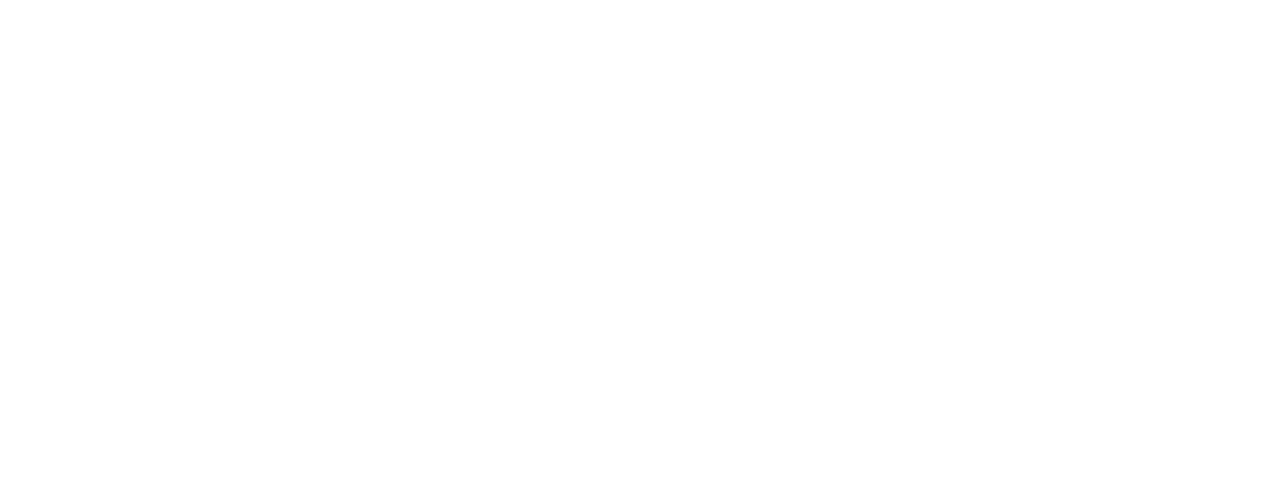
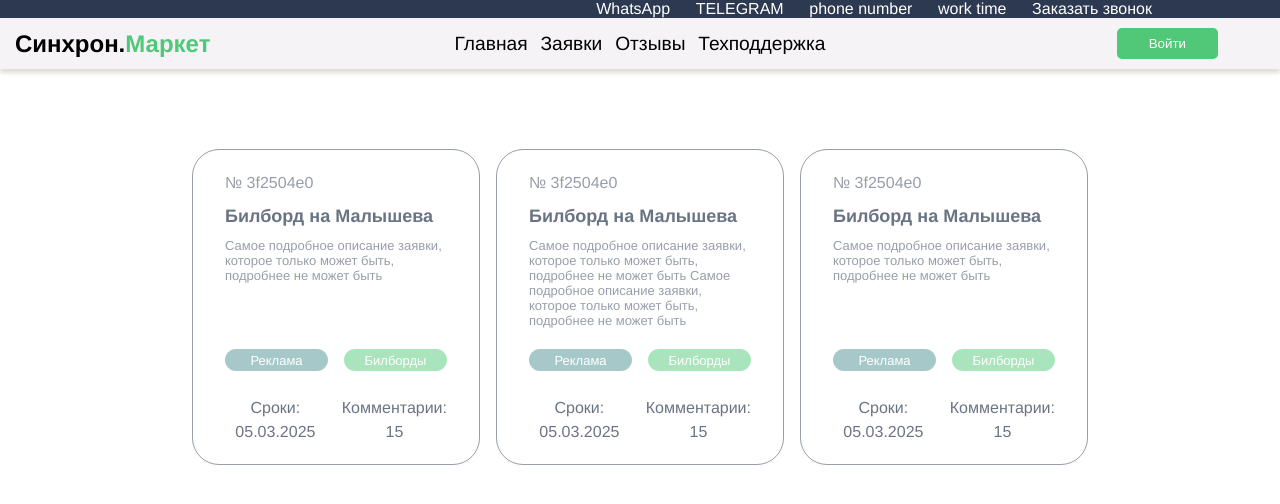
Before and after one commit to startsevIT/Synchron.Market, a React (Create React App) app: page /orders in a window 1280 px wide. Before the commit this address had no page. Shown: the top 504 px of the page. Built offline with nearby package versions, Linux system fonts and the light colour scheme.

Commit message:
Create orders page

```diff
--- a/src/App.js
+++ b/src/App.js
@@ -2,6 +2,7 @@
 import Main from "./Pages/Main.js";
 import {BrowserRouter, Route, Routes} from "react-router-dom"
 import Layout from "./Pages/Layout.js"
+import Orders from "./Pages/Orders.js";
 
 export default function App() {
   return (
@@ -11,6 +12,7 @@
         <Route path="/" element={<Layout/>}>
           <Route index element={<Main/>}/>
           <Route path="login" element={<LoginPage/>}/>
+          <Route path="orders" element={<Orders/>}/>
         </Route>
       </Routes>
     </BrowserRouter>
--- a/src/Components/Header.js
+++ b/src/Components/Header.js
@@ -46,8 +46,12 @@
           fontSize: "1.5vw",
           alignItems: "center"
         }}>
-          <div>Главная</div>
-          <div>Заявки</div>
+          <Link to="/">
+            <div style={{color: "black"}}>Главная</div>
+          </Link>
+          <Link to="/orders">
+            <div style={{color: "black"}}>Заявки</div>
+          </Link>
           <div>Отзывы</div>
           <div>Техподдержка</div>
         </menu>
--- /dev/null
+++ b/src/Components/OrderCard.js
@@ -0,0 +1,25 @@
+export default function OrderCard({ id, title, description, direction, subspecies, deadline, commentsCount}) {
+  return (
+    <>
+        <div className="order_card">
+            <span>№ {id}</span>
+            <h3>{title}</h3>
+            <p>{description}</p>
+            <div className="direction_info">
+                <div className="direction">{direction}</div>
+                <div className="subspecies">{subspecies}</div>
+            </div>
+            <div className="infro_info">
+              <div className="container_deadline">
+                <div className="header">Сроки:</div>
+                <div className="content">{deadline}</div>
+              </div>
+              <div className="container_comments">
+                <div className="header">Комментарии:</div>
+                <div className="content">{commentsCount}</div>
+              </div>
+            </div>
+        </div>
+    </>
+  );
+}
--- a/src/Pages/LoginPage.js
+++ b/src/Pages/LoginPage.js
@@ -1,5 +1,4 @@
 import Form from "../Components/Form";
-import Header from "../Components/Header";
 import { LoginDTO } from "../DTOs/LoginDTO";
 
 export default function LoginPage() {
--- a/src/Pages/Main.js
+++ b/src/Pages/Main.js
@@ -2,7 +2,7 @@
 import Img from "../mainImg.png"
 import { Card } from "../Components/Card";
 
-export default function LoginPage() {
+export default function Main() {
   const [directions, setDirections] = useState([]);
 
   useEffect(() =>
--- /dev/null
+++ b/src/Pages/Orders.js
@@ -0,0 +1,32 @@
+import OrderCard from "../Components/OrderCard";
+
+export default function LoginPage() {
+  return (
+    <div className="orders">
+        <OrderCard
+            id = {"3f2504e0-4f89-11d3-9a0c-0305e82c3301".substring(0,8)}
+            title="Билборд на Малышева"
+            description="Самое подробное описание заявки, которое только может быть, подробнее не может быть"
+            direction="Реклама"
+            subspecies="Билборды"
+            deadline="05.03.2025"
+            commentsCount="15"/>
+            <OrderCard
+            id = {"3f2504e0-4f89-11d3-9a0c-0305e82c3301".substring(0,8)}
+            title="Билборд на Малышева"
+            description="Самое подробное описание заявки, которое только может быть, подробнее не может быть Самое подробное описание заявки, которое только может быть, подробнее не может быть"
+            direction="Реклама"
+            subspecies="Билборды"
+            deadline="05.03.2025"
+            commentsCount="15"/>
+            <OrderCard
+            id = {"3f2504e0-4f89-11d3-9a0c-0305e82c3301".substring(0,8)}
+            title="Билборд на Малышева"
+            description="Самое подробное описание заявки, которое только может быть, подробнее не может быть"
+            direction="Реклама"
+            subspecies="Билборды"
+            deadline="05.03.2025"
+            commentsCount="15"/>
+    </div>
+  );
+}
--- a/src/style.css
+++ b/src/style.css
@@ -10,6 +10,8 @@
     padding: 0.5rem 2rem;
     border-radius: 5px;
     border: none;}
+
+
 
 .direction_card {
     background: rgb(130,177,179);
@@ -38,3 +40,76 @@
 .direction_card img {
     object-fit: cover;
     width: 100%}
+
+
+
+.order_card {
+    box-sizing: border-box;
+    display: grid;
+    grid-template-rows: 1rem 1rem auto 2rem 3rem;
+    border-radius: 27px;
+    opacity: 70%;
+    border: 0.5px solid #2C3950B2;
+    padding: 1.5rem 2rem;
+    gap: 1rem;
+    font-family: Helvetica;
+    font-weight: 400;
+    text-align: left;
+    color: #2C3950B2;}
+.order_card span {
+    font-size: medium;}
+.order_card h3 {
+    color: #2C3950;
+    font-size: large;}
+.order_card p {
+    font-size: small;}
+.order_card .direction_info {
+    display: grid;
+    grid-template-columns: 1fr 1fr;
+    gap: 1rem;
+    font-size: small;}
+.order_card .direction_info div {
+    padding: 0.2rem;
+    border-radius: 13px;
+    text-align: center;
+    color: white;
+    margin-block: auto;}
+.order_card .direction{
+    background-color: #82B1B3;}
+.order_card .subspecies{
+    background-color: #50C878B2;}
+
+
+.order_card .infro_info {
+    display: grid;
+    grid-template-columns: 1fr 1fr;
+    gap: 1rem;}
+.order_card .container_deadline {
+    display: grid;
+    grid-template-rows: 1rem 1rem;
+    gap: 0.5rem;
+    color: #2C3950;
+    border-radius: 13px;
+    place-items: center;
+    padding-block: 0.5rem;}
+.order_card .container_comments {
+    display: grid;
+    grid-template-rows: 1rem 1rem;
+    gap: 0.5rem;
+    color: #2C3950;
+    border-radius: 13px;
+    place-items: center;
+    padding-block: 0.5rem;}
+.order_card .header {
+    text-align: center;}
+.order_card .content {
+    text-align: center;}
+
+.orders {
+    display: grid;
+    grid-template-columns: 1fr 1fr 1fr;
+    width: 70vw;
+    margin-top: 10vh;
+    margin-left: auto;
+    margin-right: auto;
+    gap: 2vh;}
```
